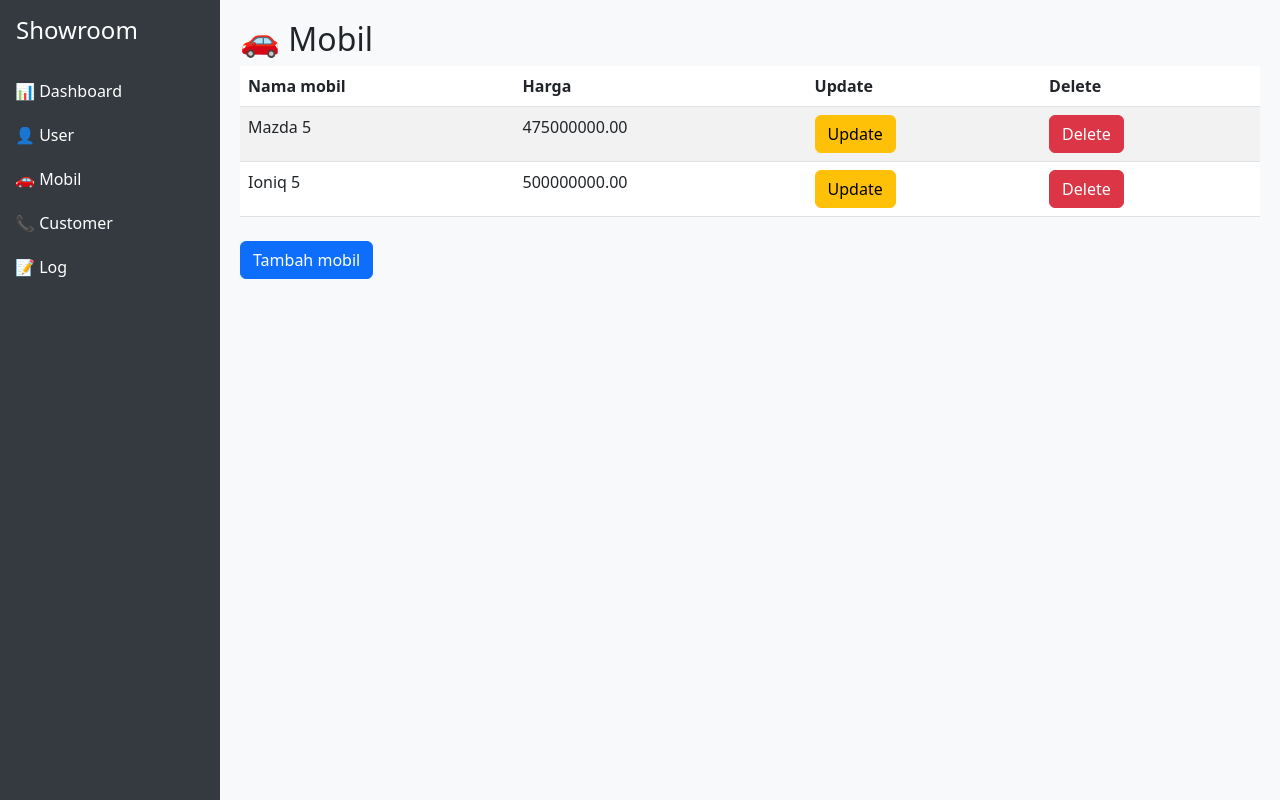
After one commit to xarksy/carDealer, a Django app: page /dashboard/car_list/ in a window 1280 px wide. The commit adds this page. Run offline with Django 5.2, Linux system fonts and the light colour scheme; data comes from the database, SQL or seed files in the repository.

Commit message:
feat(cars): adding dashboard car list

```diff
--- /dev/null
+++ b/carShowRoom/cars/templates/cars/dashboard/car_list.html
@@ -0,0 +1,27 @@
+{% extends "base.html" %}
+
+{% block content %}
+<h2>🚗 Mobil</h2>
+<table class="table table-striped">
+  <thead>
+    <tr>
+      <th>Nama mobil</th>
+      <th>Harga</th>
+      <th>Update</th>
+      <th>Delete</th>
+    </tr>
+  </thead>
+  <tbody>
+    {% for car in cars %}
+    <tr>
+      <td>{{ car.nama }}</td>
+      <td>{{ car.harga }}</td>
+      <td><a href="" class="btn btn-warning">Update</td>
+      <td><a href="" class="btn btn-danger">Delete</td>
+    </tr>
+    {% endfor %}
+  </tbody>
+</table>
+<a href="{% url 'create_car'%}" class="btn btn-primary mt-2">Tambah mobil</a>
+
+{% endblock content %}
--- a/carShowRoom/cars/urls.py
+++ b/carShowRoom/cars/urls.py
@@ -1,6 +1,6 @@
 from django.contrib import admin
 from django.urls import path, include
-from .views import carList, create_car, detail_car, updateCar, deleteCar, car_service_plain, car_service
+from .views import carList, create_car, detail_car, updateCar, deleteCar, car_service_plain, car_service, dashboard_car_list
 
 urlpatterns = [
     path('',carList,name='carList'),
@@ -10,4 +10,5 @@ urlpatterns = [
     path('delete/<int:car_id>/', deleteCar, name='delete_car'),
     path('service/',car_service_plain,name='car_service'),
     path('service/<int:car_id>/', car_service, name='service_history'),
+    path('dashboard/car_list/',dashboard_car_list, name='dashboard_car_list'),
 ]
--- a/carShowRoom/cars/views.py
+++ b/carShowRoom/cars/views.py
@@ -22,6 +22,14 @@ def carList(request):
     }
 
     return render(request,'cars/index.html',context)
+
+def dashboard_car_list(request):
+
+    context = {
+        'cars' : Cars.objects.all()
+    }
+
+    return render(request,'cars/dashboard/car_list.html',context)
 
 @admin_or_sales_required
 def create_car(request):
--- a/carShowRoom/templates/base.html
+++ b/carShowRoom/templates/base.html
@@ -42,7 +42,7 @@
 
     <a href="">📊 Dashboard</a>
     <a href="{% url 'user_list' %}">👤 User</a>
-    <a href="">🚗 Mobil</a>
+    <a href="{% url 'dashboard_car_list' %}">🚗 Mobil</a>
     <a href="">📞 Customer</a>
     <a href="">📝 Log</a>
   </div>
--- a/carShowRoom/users/templates/users/user_index.html
+++ b/carShowRoom/users/templates/users/user_index.html
@@ -1,7 +1,7 @@
 {% extends "base.html" %}
 
 {% block content %}
-<h2>📊 Dashboard</h2>
+<h2>👤 Users</h2>
 <table class="table table-striped">
   <thead>
     <tr>
```
